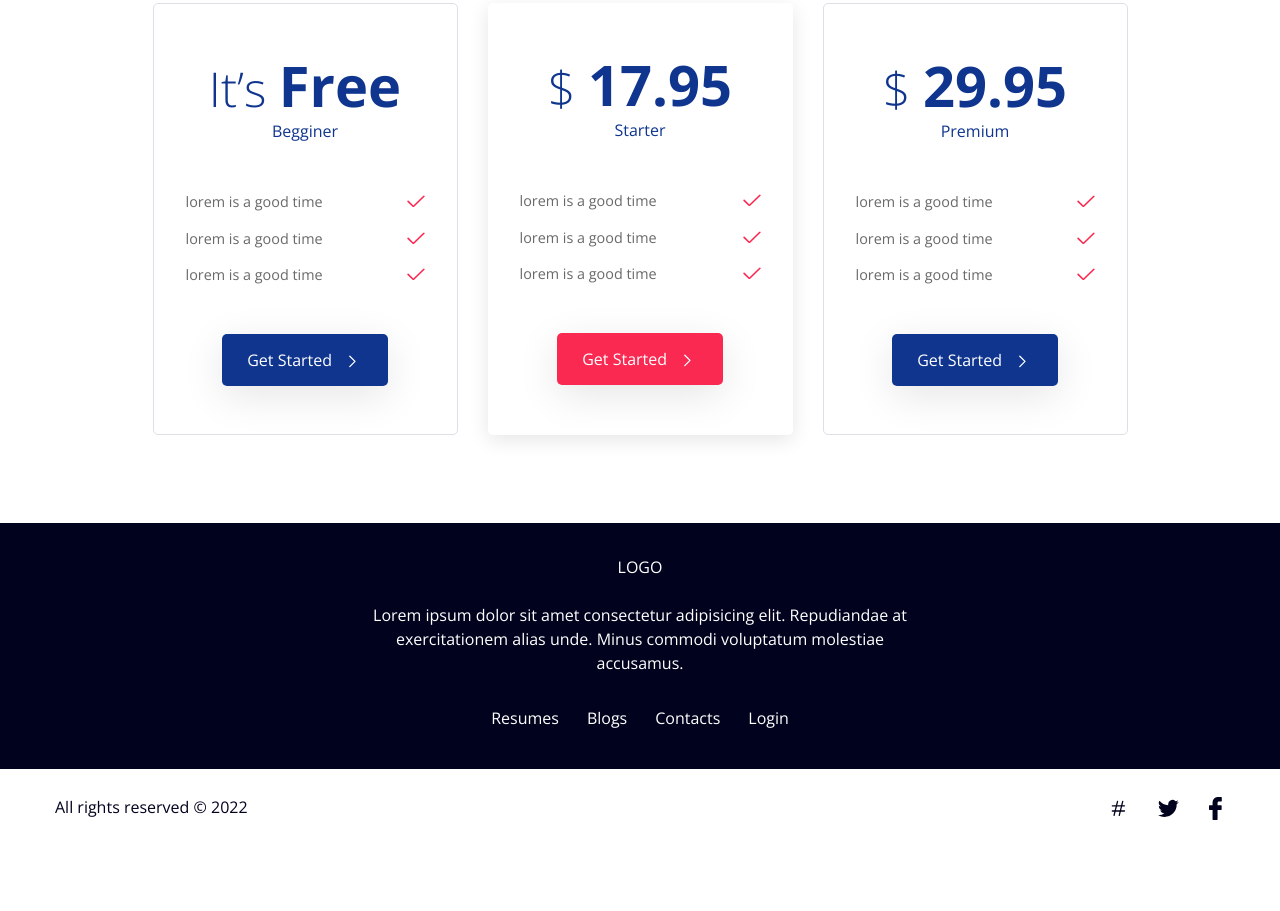
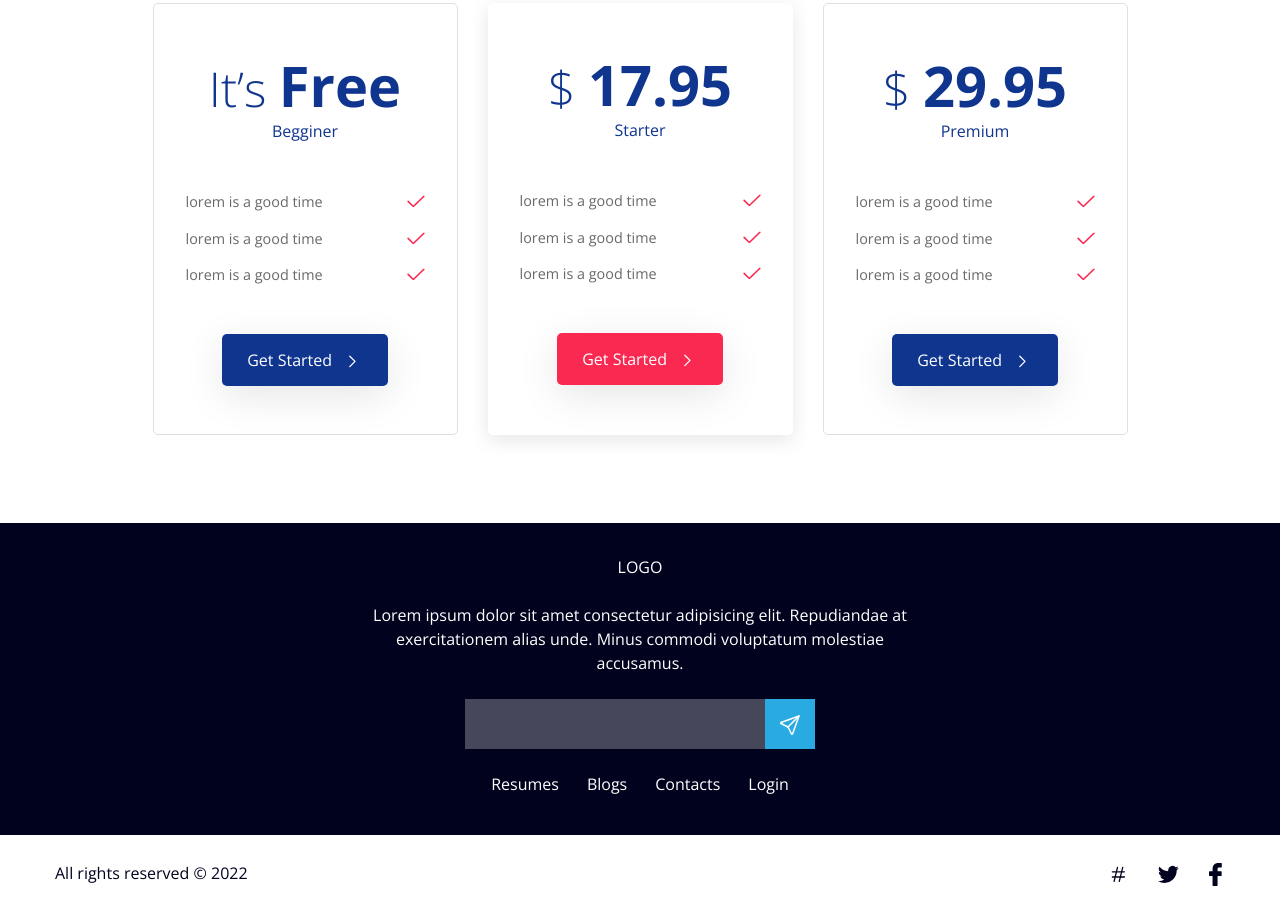
Before and after one commit to RedaAwwad/CVMaker, a website with bundled scripts: page src/index.html in a window 1280 px wide. Shown: the part 2072-2983 px from the top of the page. Before the commit the page ends 2917 px from the top, so only its background shows below. Built offline with nearby package versions, Linux system fonts and the light colour scheme; files whose address does not match are found by name.

Commit message:
Fix responsiveness

```diff
--- a/src/index.html
+++ b/src/index.html
@@ -321,7 +321,7 @@
                     <div class="text-center mb-5 pb-3">
                         <h2 class="section__title d-inline-block mb-4">
                             How to Create Resume-CV Online
-                            <div class="section__title--padding">
+                            <div class="section__title--padding center">
                                 <span></span>
                                 <span></span>
                                 <span></span>
@@ -390,7 +390,7 @@ you can always go back to make edits.
                     <div class="text-center mb-5 pb-3">
                         <h2 class="section__title d-inline-block mb-4">
                             Download Your Resume Now!
-                            <div class="section__title--padding">
+                            <div class="section__title--padding center">
                                 <span></span>
                                 <span></span>
                                 <span></span>
@@ -515,6 +515,18 @@ you can always go back to make edits.
                         <!-- <img width="150" src="assets/imgs/logo.svg" alt="CV Maker"> -->
                     </div>
                     <p class="mb-4">Lorem ipsum dolor sit amet consectetur adipisicing elit. Repudiandae at exercitationem alias unde. Minus commodi voluptatum molestiae accusamus.</p>
+                    <form action="POST">
+                        <div class="footer__form form-group d-flex">
+                            <input type="email" class="form-control">
+                            <button type="submit" class="btn">
+                                <svg xmlns="http://www.w3.org/2000/svg" class="icon icon-tabler icon-tabler-send" width="1.5rem" height="1.5rem" viewBox="0 0 24 24" stroke-width="1.5" stroke="currentColor" fill="none" stroke-linecap="round" stroke-linejoin="round">
+                                <path stroke="none" d="M0 0h24v24H0z" fill="none"/>
+                                <line x1="10" y1="14" x2="21" y2="3" />
+                                <path d="M21 3l-6.5 18a0.55 .55 0 0 1 -1 0l-3.5 -7l-7 -3.5a0.55 .55 0 0 1 0 -1l18 -6.5" />
+                                </svg>
+                            </button>
+                        </div>
+                    </form>
                     <ul class="links d-flex align-items-center">
                         <li class="nav-item">
                             <a class="nav-link" href="#">Resumes</a>
--- a/src/scss/components/_footer.scss
+++ b/src/scss/components/_footer.scss
@@ -38,6 +38,23 @@
     gap: 20px;
   }
 
+  &__form {
+    .form-control {
+      width: 300px;
+      max-width: 100%;
+      border-radius: 0;
+      border: 0;
+      background-color: #46475a;
+      color: $white;
+    }
+
+    .btn {
+      border-radius: 0;
+      background-color: $primary;
+      color: $white;
+    }
+  }
+
   &__content {
     padding-top: 2rem;
     padding-bottom: 2rem;
--- a/src/scss/utilites/_helper.scss
+++ b/src/scss/utilites/_helper.scss
@@ -51,7 +51,7 @@
     @media screen and (max-width: 480px) {
       font-size: 2rem;
 
-      &--padding {
+      &--padding.center {
         left: 50%;
         transform: translateX(-50%);
       }
```
Also changed, not shown: dist/css/main.min.css, dist/index.html.
